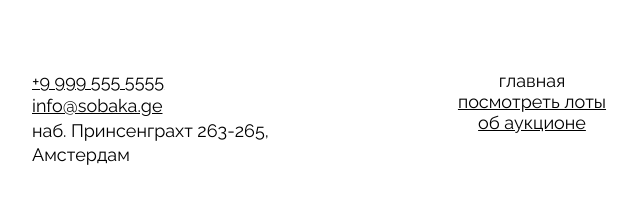
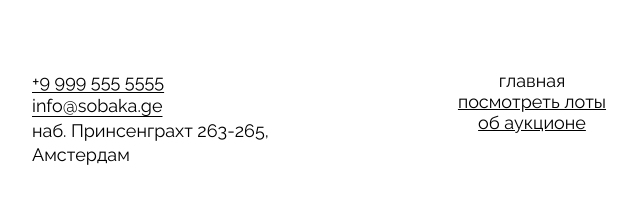
Before and after one commit to PrettyBusik/ono-tebe-nado, a plain HTML site: page index.html in a window 1280 px wide. Shown: the part 2769-2973 px from the top of the page, 108-748 px from the left. Drawn offline with Linux system fonts and the light colour scheme.

Commit message:
prepearing to revue

```diff
--- a/styles/style.css
+++ b/styles/style.css
@@ -292,11 +292,16 @@
   display: flex;
   flex-direction: column;
   color: #000;
-  font-family: Raleway;
+  font-family: Raleway, sans-serif;
   font-size: 18px;
   font-style: normal;
   font-weight: 400;
   line-height: 24.3px; /* 135% */
+}
+
+.footer__address a{
+  text-decoration: underline;
+  text-underline-offset: 4px;
 }
 
 .footer__menu-list {
```
